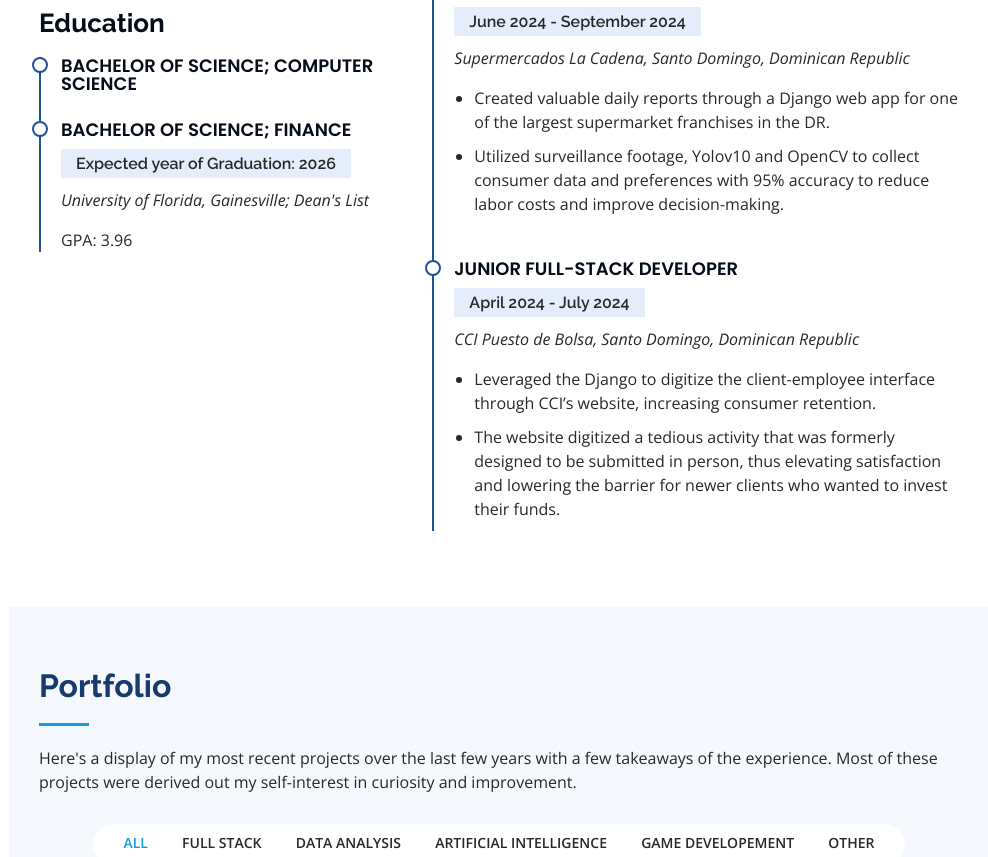
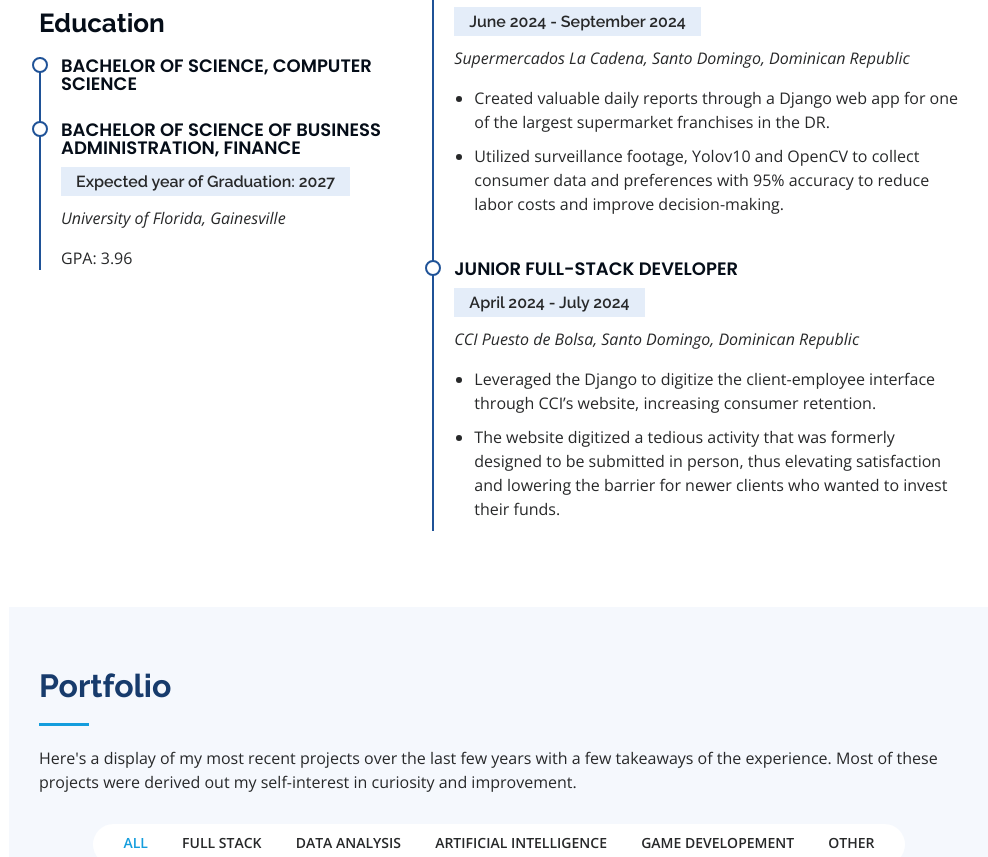
Before and after one commit to BonelessWater/BonelessWater.github.io, a plain HTML site: page index.html in a window 1280 px wide. Shown: the part 2905-3762 px from the top of the page, without its empty margins (291-1279 px from the left). Drawn offline with nearby package versions, Linux system fonts and the light colour scheme; a script that the page names is missing.

Commit message:
Changing grad date

```diff
--- a/index.html
+++ b/index.html
@@ -281,12 +281,12 @@
 
             <h3 class="resume-title">Education</h3>
             <div class="resume-item">
-              <h4>Bachelor of Science; Computer Science</h4>
+              <h4>Bachelor of Science, Computer Science</h4>
             </div>
             <div class="resume-item">
-              <h4>Bachelor of Science; Finance</h4>
-              <h5>Expected year of Graduation: 2026</h5>
-              <p><em>University of Florida, Gainesville; Dean's List</em></p>
+              <h4>Bachelor of Science of Business Administration, Finance</h4>
+              <h5>Expected year of Graduation: 2027</h5>
+              <p><em>University of Florida, Gainesville</em></p>
               <p>GPA: 3.96</p>
             </div>
           </div>
```
